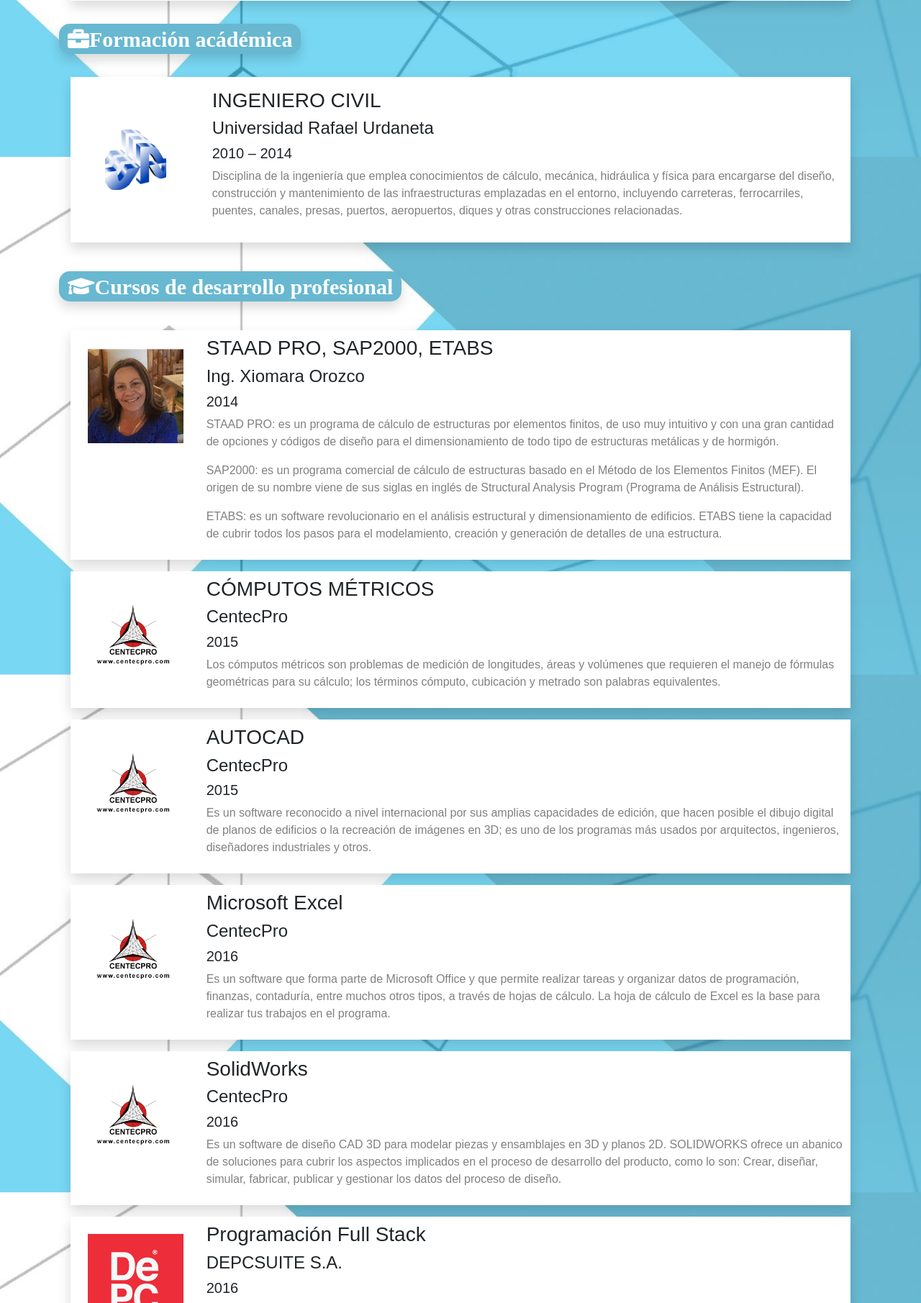
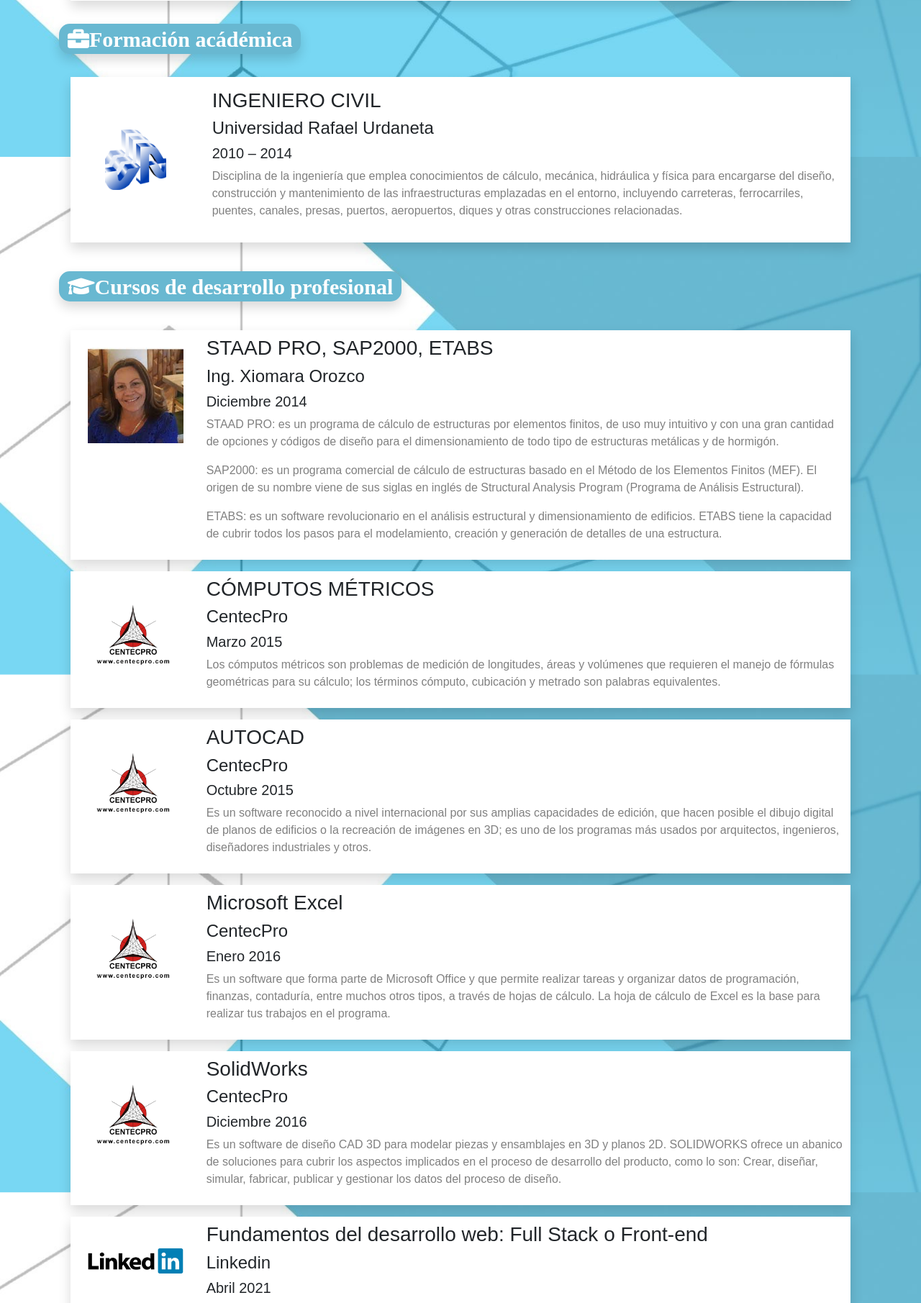
Before and after one commit to ggerman57/portfolio, a PHP site: page /sobre-mi.html in a window 1280 px wide. Shown: the part 1941-3752 px from the top of the page at 72% size. Run offline with PHP 8.4, Linux system fonts and the light colour scheme.

Commit message:
cambios 25-5

```diff
--- a/contacto.html
+++ b/contacto.html
@@ -53,7 +53,7 @@
         </div>
         <div class="row">
             <div class="col-sm-6 col-12">
-                <p>Te invito a que te contactes enviándome un mensaje o via whatsapp.</p>
+                <p class="shadow bg-white p-2">Te invito a que te contactes enviándome un mensaje o via whatsapp.</p>
             </div>
             <div class="col-sm-6 col-12">
                 <form action="" method="POST">
--- a/css/estilos.css
+++ b/css/estilos.css
@@ -46,7 +46,7 @@ p.shadow.bienvenidos{
 .cohete{
     height: 350px;
 }
-.cohete:hover{
+.cohete:hover{ /* hover dar estilo al pasar el mouse por encima de un elemento */
     transform: scale(1.1);
 }
 .ingcivil{
@@ -172,21 +172,21 @@ footer, footer a{
 @media (max-width: 750px) {/* Para mobile */
     #contacto{
         background-image: url(../images/azul4.jpg);
-        background-repeat: no-repeat;
+        background-repeat: repeat;
         background-size: 100%;
     }
     #inicio{
         background-image: url(../images/azul4.jpg);
-        background-repeat: no-repeat;
+        background-repeat: repeat;
         background-size: 100%;
     }
     #sobre-mi{
         background-image: url(../images/azul4.jpg);
-        background-repeat: no-repeat;
+        background-repeat: repeat;
         background-size: 100%;
     }
     #proyectos{
         background-image: url(../images/azul4.jpg);
-        background-repeat: no-repeat;
+        background-repeat: repeat;
         background-size: 100%;
     }
--- a/index.html
+++ b/index.html
@@ -14,7 +14,7 @@
     <title>Inicio</title>
 </head>
 
-<body id="inicio">
+<body id="inicio"> <!-- id es un identificador para usar en css-->
     <header class="container">
         <nav class="navbar navbar-expand-md navbar-dark bg-dark mb-4">
             <div class="container-fluid">
@@ -25,7 +25,7 @@
                 <div class="collapse navbar-collapse" id="navbarCollapse">
                     <ul class="navbar-nav me-auto mb-2 mb-md-0 text-center">
                         <li class="nav-item">
-                            <a class="nav-link px-3 active " href="index.html">Inicio</a>
+                            <a class="nav-link px-3 active" href="index.html">Inicio</a> <!-- active muestra que es el boton seleccionado en el menu-->
                         </li>
                         <li class="nav-item">
                             <a class="nav-link px-3" href="sobre-mi.html">Sobre mí</a>
--- a/proyectos.html
+++ b/proyectos.html
@@ -52,7 +52,7 @@
             </div>
             <div class="row">
                 <div class="col-12 mt-4 mb-4">
-                    <p>Los siguientes son algunos de los trabajos que he realizado:</p>
+                    <p class="shadow bg-white p-2">Los siguientes son algunos de los trabajos que he realizado:</p>
                 </div>
             </div>
             <div class="row">
--- a/sobre-mi.html
+++ b/sobre-mi.html
@@ -17,7 +17,7 @@
 <body id="sobre-mi">
     <header class="container">
         <nav class="navbar navbar-expand-md navbar-dark bg-dark mb-4">
-            <div class="container-fluid">
+            <div class="container-fluid"> <!-- fluid alineacion y padding correcto para el container-->
                 <button class="navbar-toggler" type="button" data-bs-toggle="collapse" data-bs-target="#navbarCollapse"
                     aria-controls="navbarCollapse" aria-expanded="false" aria-label="Toggle navigation">
                     <span class="navbar-toggler-icon"></span>
@@ -46,14 +46,14 @@
         </nav>
     </header>
     <main>
-        <div class="container">
+        <div class="container"> <!-- container es un contenedor espacio rectangulares-->
             <div class="row">
                 <div class="col-12 col-sm-6">
                     <h1 class="col-12 mt-4 mb-4">Sobre mí</h1>
-                    <p>Profesional de ingeniería con una visión muy amplia y completa en la elaboración de cómputos
+                    <p class="shadow bg-white p-2">Profesional de ingeniería con una visión muy amplia y completa en la elaboración de cómputos
                         métricos, diseño estructural e instalaciones sanitarias. Poseo una gran destreza en AutoCAD para
                         el diseño de planimetría 2D y modelado en SolidWorks. Poseo experiencia en oficina técnica en el
-                        desarrollo de presupuesto, licitaciones, gestión de compras y contrataciones.</p>
+                        desarrollo de presupuesto, licitaciones, gestión de compras y contrataciones. Adicionalmente en los ultimos meses estoy muy interesado en la profeson IT, por ende estoy realizando cursos que me ayuden en la formación del mundo tecnologico.</p>
                 </div>
                 <div class="col-12 col-sm-6 offset-sm-2" style="width: 320px">
                     <img src="images/germangutierrez.jpeg" alt="German Gutierrez" title="German Gutierrez"
@@ -66,33 +66,33 @@
             <div class="container">
                 <div class="row">
                     <div class="col-12 text-center">
-                        <h2 class="my-4 btn shadow" style="font-size: 30px;">Ingeniero Civil & Stack Developer</h2>
+                        <h2 class="my-4 btn shadow" style="font-size: 30px;">Ingeniero Civil & Full Stack</h2>
                     </div>
                 </div>
             </div>
             <div class="row">
                 <div class="col-sm-2 col-md-2 text-center mx-auto">
-                    <div class="py-5 card img-circle">
+                    <div class="py-5 card img-circle mx-auto">
                         <h3>HTML5</h3>
                         <img class="img-fluid mx-auto" width="60"
                             src="https://img.stackshare.io/service/2538/kEpgHiC9.png">
                     </div>
                 </div>
                 <div class="col-sm-2 col-md-2 text-center mx-auto">
-                    <div class="py-5 card img-circle">
+                    <div class="py-5 card img-circle mx-auto">
                         <h3>Bootstrap</h3>
                         <img class="img-fluid mx-auto" width="60"
                             src="https://img.stackshare.io/service/1101/C9QJ7V3X.png">
                     </div>
                 </div>
                 <div class="col-sm-2 col-md-2 text-center mx-auto">
-                    <div class="py-5 card img-circle">
+                    <div class="py-5 card img-circle mx-auto"> <!-- img-circle dar forma de circulo a una imagen-->
                         <h3>CSS</h3>
                         <img class="img-fluid mx-auto" width="60" src="https://img.stackshare.io/service/6727/css.png">
                     </div>
                 </div>
                 <div class="col-sm-2 col-md-2 text-center mx-auto">
-                    <div class="py-5 card img-circle">
+                    <div class="py-5 card img-circle mx-auto">
                         <h3>Git</h3>
                         <img class="img-fluid mx-auto" width="60" src="https://img.stackshare.io/service/1046/git.png">
                     </div>
@@ -107,7 +107,7 @@
             </div>
             <div class="row">
                 <div class="col-12">
-                    <div class="row  shadow m-3 bg-white">
+                    <div class="row shadow m-3 bg-white">
                         <div class="col-2 px-5 py-3 my-auto">
                             <img src="images/mhg.jpg" class="img-fluid" title="MHG-Ingenieria">
                         </div>
@@ -126,7 +126,7 @@
                     </div>
                 </div>
                 <div class="col-12">
-                    <div class="row  shadow bg-white m-3">
+                    <div class="row shadow bg-white m-3"> <!-- shadow efecto de sombra-->
                         <div class="col-2 px-5 py-3 my-auto">
                             <img src="images/cosa.png" class="img-fluid" title="COSA">
                         </div>
@@ -196,7 +196,7 @@
                     <div class="col-12 col-sm-10 p-2">
                         <h3>STAAD PRO, SAP2000, ETABS</h3>
                         <h4>Ing. Xiomara Orozco</h4>
-                        <h5>2014</h5>
+                        <h5>Diciembre 2014</h5>
                         <p>STAAD PRO: es un programa de cálculo de estructuras por elementos finitos, de uso muy
                             intuitivo y con una gran cantidad de opciones y códigos de diseño para el
                             dimensionamiento de todo tipo de estructuras metálicas y de hormigón.</p>
@@ -217,7 +217,7 @@
                     <div class="col-12 col-sm-10 p-2">
                         <h3>CÓMPUTOS MÉTRICOS</h3>
                         <h4>CentecPro</h4>
-                        <h5>2015</h5>
+                        <h5>Marzo 2015</h5>
                         <p>Los cómputos métricos son problemas de medición de longitudes, áreas y volúmenes que
                             requieren el manejo de fórmulas geométricas para su cálculo; los términos cómputo,
                             cubicación y metrado son palabras equivalentes.</p>
@@ -232,7 +232,7 @@
                     <div class="col-12 col-sm-10 p-2">
                         <h3>AUTOCAD</h3>
                         <h4>CentecPro</h4>
-                        <h5>2015</h5>
+                        <h5>Octubre 2015</h5>
                         <p>Es un software reconocido a nivel internacional por sus amplias capacidades de edición,
                             que hacen posible el dibujo digital de planos de edificios o la recreación de imágenes
                             en 3D; es uno de los programas más usados por arquitectos, ingenieros, diseñadores
@@ -248,7 +248,7 @@
                     <div class="col-12 col-sm-10 p-2">
                         <h3>Microsoft Excel</h3>
                         <h4>CentecPro</h4>
-                        <h5>2016</h5>
+                        <h5>Enero 2016</h5>
                         <p>Es un software que forma parte de Microsoft Office y que permite realizar tareas y
                             organizar datos de programación, finanzas, contaduría, entre muchos otros tipos, a
                             través de hojas de cálculo. La hoja de cálculo de Excel es la base para realizar tus
@@ -264,7 +264,7 @@
                     <div class="col-12 col-sm-10 p-2">
                         <h3>SolidWorks</h3>
                         <h4>CentecPro</h4>
-                        <h5>2016</h5>
+                        <h5>Diciembre 2016</h5>
                         <p>Es un software de diseño CAD 3D para modelar piezas y ensamblajes en 3D y planos 2D.
                             SOLIDWORKS ofrece un abanico de soluciones para cubrir los aspectos implicados en el
                             proceso de desarrollo del producto, como lo son: Crear, diseñar, simular, fabricar,
@@ -275,12 +275,32 @@
             <div class="col-12">
                 <div class="row shadow bg-white m-3">
                     <div class="col-2 px-4 py-4">
-                        <img src="images/depc.png" class="img-fluid" title="ing xiomara orozco">
+                        <img src="images/linkedin.jpg" class="img-fluid" title="linkedin">
+                    </div>
+                    <div class="col-12 col-sm-10 p-2">
+                        <h3>Fundamentos del desarrollo web: Full Stack o Front-end</h3>
+                        <h4>Linkedin</h4>
+                        <h5>Abril 2021</h5>
+                        <p>Las responsabilidades principales de un desarrollador web se dividen principalmente en dos:
+                            los desarrolladores front end se especializan en sitios web y su cara al usuario final, y
+                            los back end se especializan en lo que sucede en el servidor y en el procesamiento de los
+                            datos que se envían al front. Un desarrollador full stack es aquel que busca dominar ambas
+                            ramas y en este curso aprenderás todo lo que implica ser un desarrollador web, desde las
+                            herramientas y frameworks de trabajo necesarias hasta todo lo que debes de considerar para
+                            hacerte de un buen trabajo. Descubre qué habilidades deberás poseer y mejorar para ser un
+                            profesional exitoso en la industria web.</p>
+                    </div>
+                </div>
+            </div>
+            <div class="col-12">
+                <div class="row shadow bg-white m-3">
+                    <div class="col-2 px-4 py-4">
+                        <img src="images/depc.png" class="img-fluid" title="DEPCSUITE">
                     </div>
                     <div class="col-12 col-sm-10 p-2">
                         <h3>Programación Full Stack</h3>
                         <h4>DEPCSUITE S.A.</h4>
-                        <h5>2016</h5>
+                        <h5>Cursando</h5>
                         <p>El curso está orientado a que aprendas a programar. Serás capaz de desarrollar páginas
                             web, sistemas web o sitios ecommerce.</p>
                         <p> Durante el curso adquirirás conocimiento en tecnologías de programación actuales que se
```
Also changed, not shown: images/linkedin.jpg (added), 1 other file.
